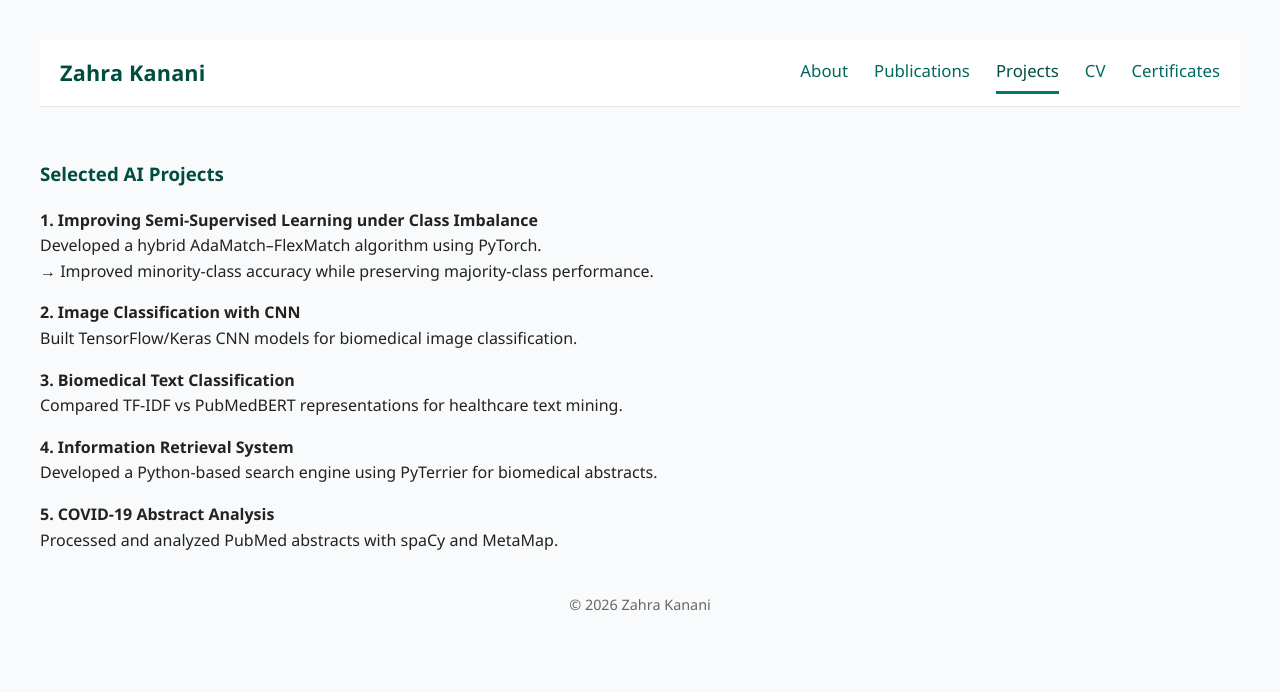
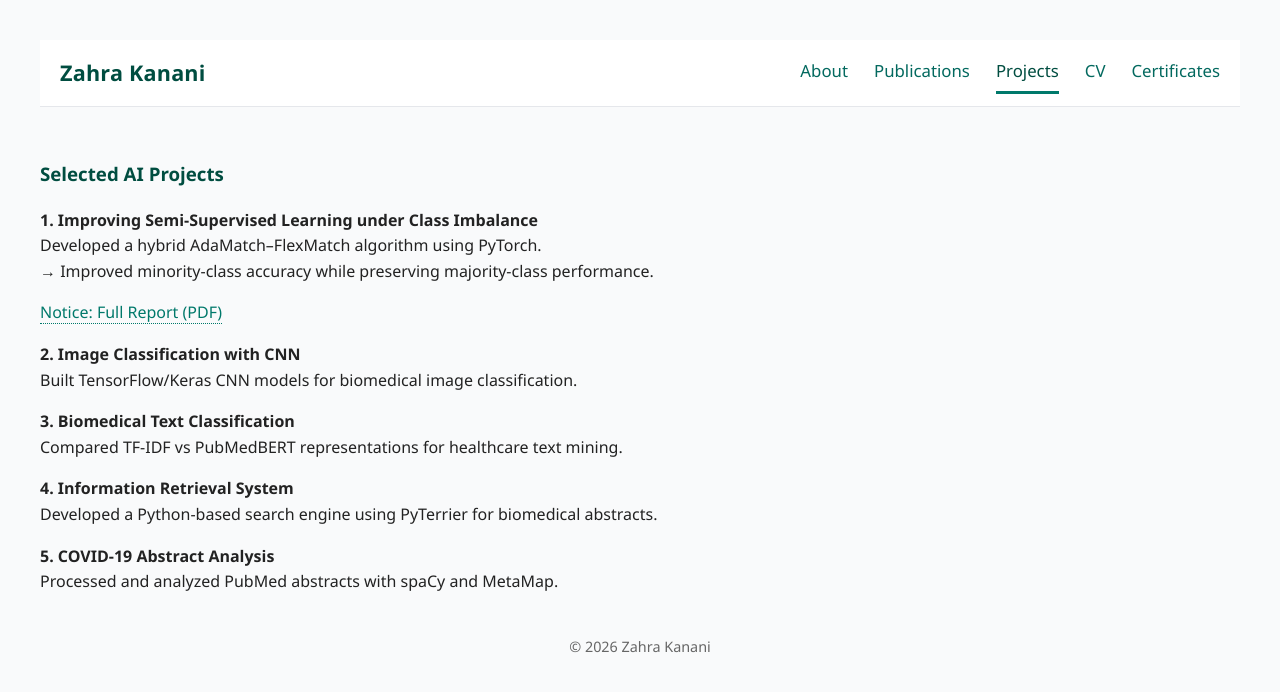
Before and after one commit to zahra-kanani/zahra-kanani.github.io, a Jekyll site: the page built from projects.md, in a window 1280 px wide. Shown: the top 692 px of the page. Built offline with Jekyll 4.4.1, drawn with Linux system fonts in a browser that asks for light colours.

Commit message:
Update projects.md

```diff
--- a/projects.md
+++ b/projects.md
@@ -10,6 +10,8 @@ title: Projects
 Developed a hybrid AdaMatch–FlexMatch algorithm using PyTorch.
 → Improved minority-class accuracy while preserving majority-class performance.
 
+[Notice: Full Report (PDF)](/assets/pdf/improving_ssl_class_imbalance.pdf)
+
 **2. Image Classification with CNN**
 Built TensorFlow/Keras CNN models for biomedical image classification.
 
```
